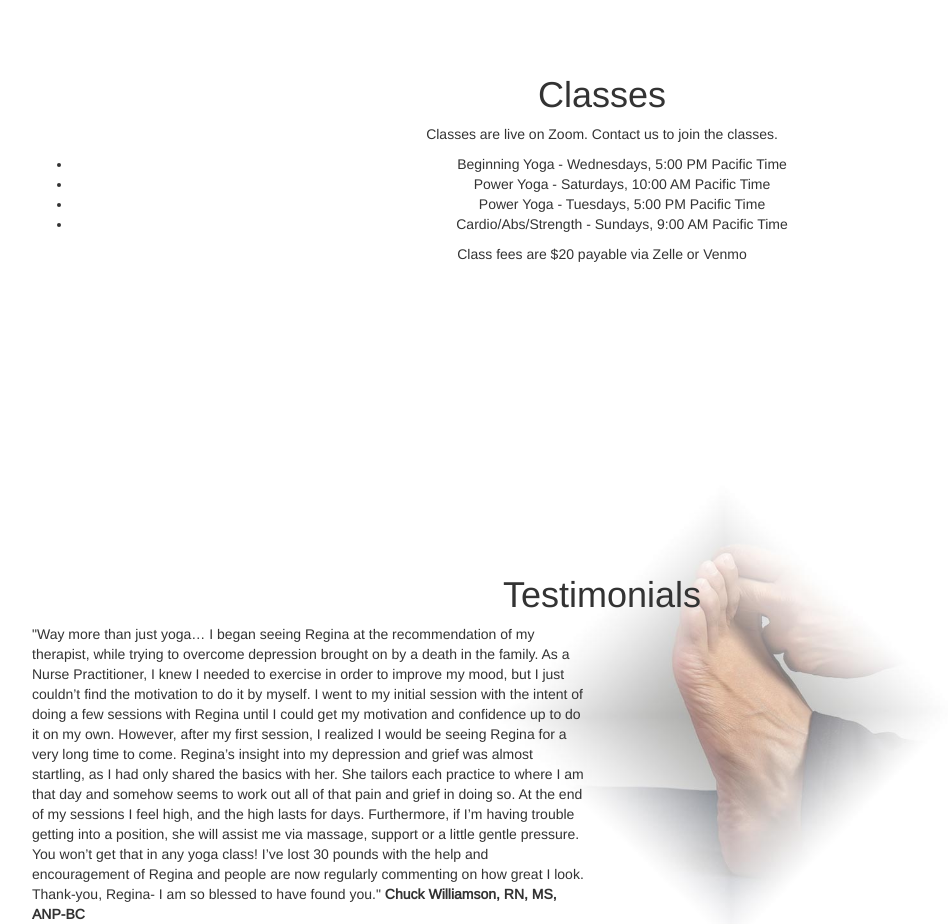
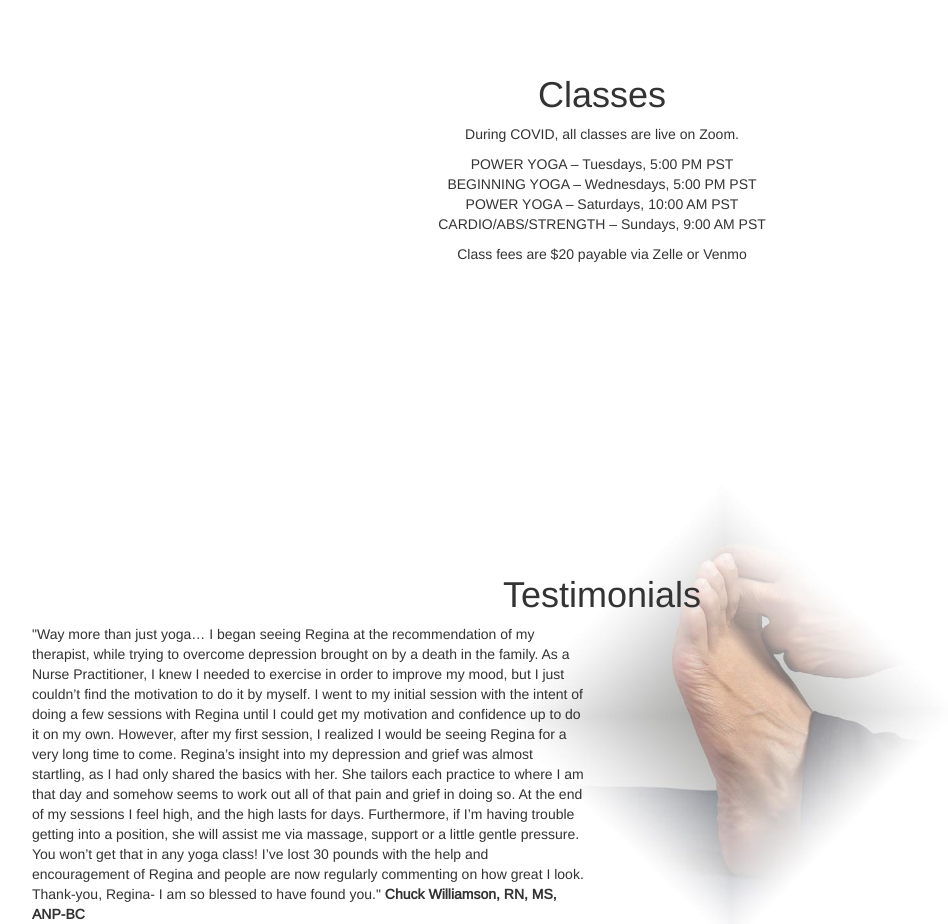
Before and after one commit to jrbrayjr2006/yoga-avani-web, a plain HTML site: page index.html in a window 1280 px wide. Shown: the part 1899-2823 px from the top of the page, without its empty margins (38-986 px from the left). Drawn offline with nearby package versions, Linux system fonts and the light colour scheme; a script that the page names is missing.

Commit message:
restyled text in classes section

```diff
--- a/index.html
+++ b/index.html
@@ -149,14 +149,14 @@
         <div class="row">
             <div class="col-md-12">
                 <p>
-                    Classes are live on Zoom.  Contact us to join the classes.
+                    During COVID, all classes are live on Zoom.
                 </p>
-                <ul>
-                    <li>Beginning Yoga - Wednesdays, 5:00 PM Pacific Time</li>
-                    <li>Power Yoga - Saturdays, 10:00 AM Pacific Time</li>
-                    <li>Power Yoga - Tuesdays, 5:00 PM Pacific Time</li>
-                    <li>Cardio/Abs/Strength - Sundays, 9:00 AM Pacific Time</li>
-                </ul>
+                <p>
+                    POWER YOGA – Tuesdays, 5:00 PM PST<br/>
+                    BEGINNING YOGA – Wednesdays, 5:00 PM PST<br/>
+                    POWER YOGA – Saturdays, 10:00 AM PST<br/>
+                    CARDIO/ABS/STRENGTH – Sundays, 9:00 AM PST<br/>
+                </p>
                 <p>
                     Class fees are $20 payable via Zelle or Venmo
                 </p>
```
